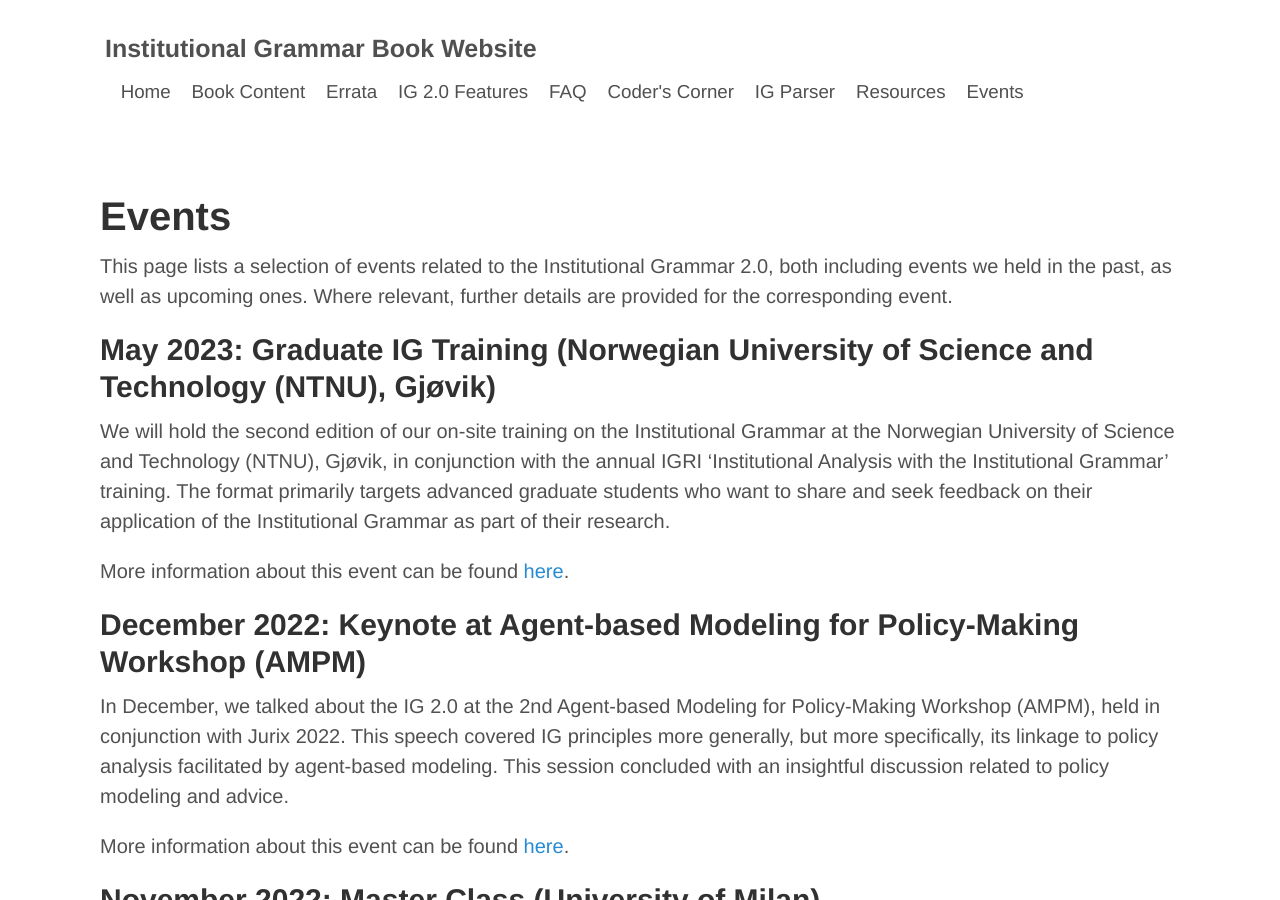
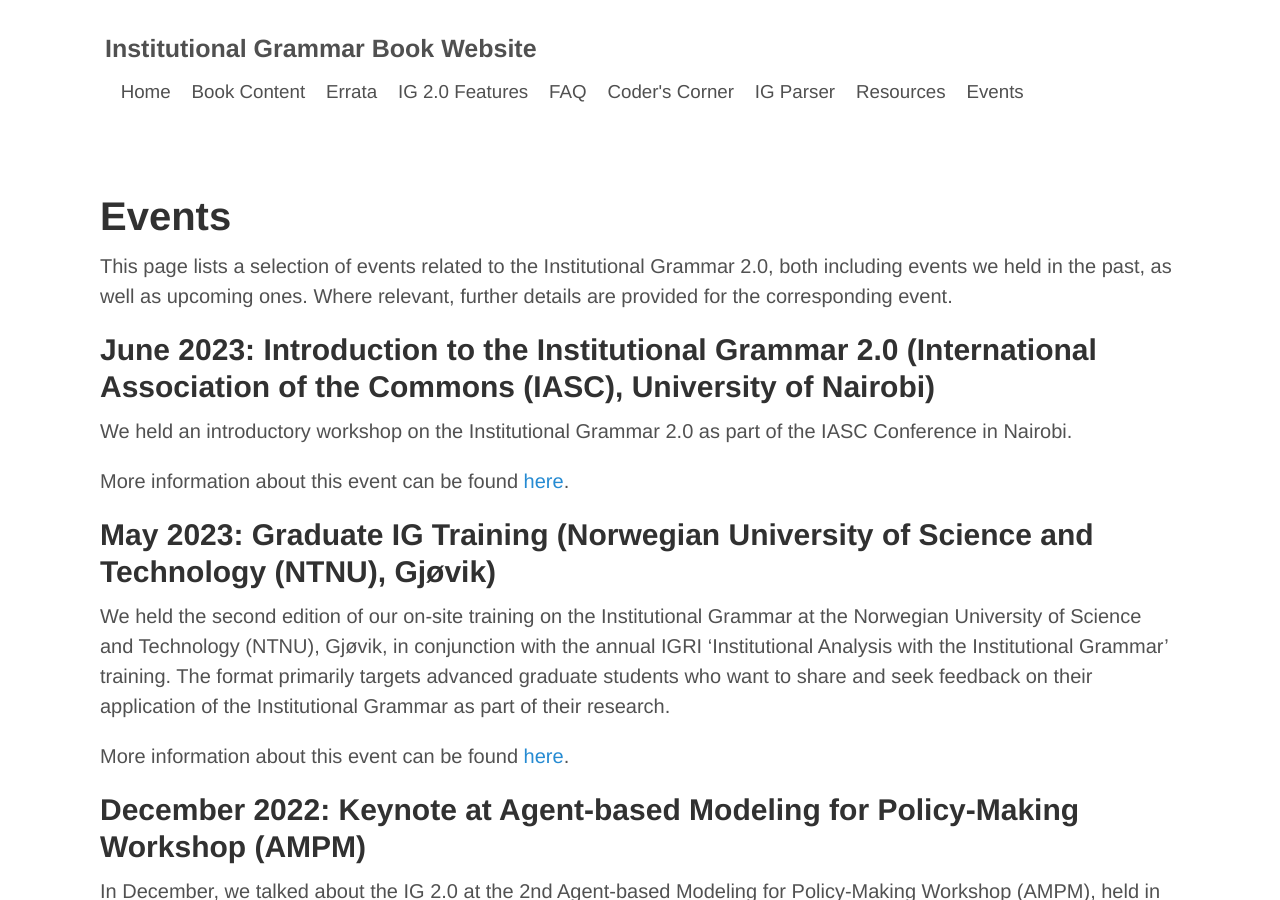
Before and after one commit to InstitutionalGrammar/IG-Book, a Jekyll site: the page built from events.md, in a window 1280 px wide and 900 px high. Built offline with Jekyll 4.4.1, drawn with Linux system fonts in a browser that asks for light colours.

Commit message:
Updated events with Nairobi session.

```diff
--- a/events.md
+++ b/events.md
@@ -8,9 +8,15 @@ title: IG Book
 
 This page lists a selection of events related to the Institutional Grammar 2.0, both including events we held in the past, as well as upcoming ones. Where relevant, further details are provided for the corresponding event.
 
+## June 2023: Introduction to the Institutional Grammar 2.0 (International Association of the Commons (IASC), University of Nairobi)
+
+We held an introductory workshop on the Institutional Grammar 2.0 as part of the IASC Conference in Nairobi.
+
+More information about this event can be found <a href="https://2023.iasc-commons.org/panel/workshop-4-introduction-to-the-institutional-grammar-2-0/">here</a>.
+
 ## May 2023: Graduate IG Training (Norwegian University of Science and Technology (NTNU), Gjøvik)
 
-We will hold the second edition of our on-site training on the Institutional Grammar at the Norwegian University of Science and Technology (NTNU), Gjøvik, in conjunction with the annual IGRI 'Institutional Analysis with the Institutional Grammar' training. The format primarily targets advanced graduate students who want to share and seek feedback on their application of the Institutional Grammar as part of their research.
+We held the second edition of our on-site training on the Institutional Grammar at the Norwegian University of Science and Technology (NTNU), Gjøvik, in conjunction with the annual IGRI 'Institutional Analysis with the Institutional Grammar' training. The format primarily targets advanced graduate students who want to share and seek feedback on their application of the Institutional Grammar as part of their research.
 
 More information about this event can be found <a href="{{ site.path }}/events-doctoral-workshop-2023.html">here</a>.
 
```
